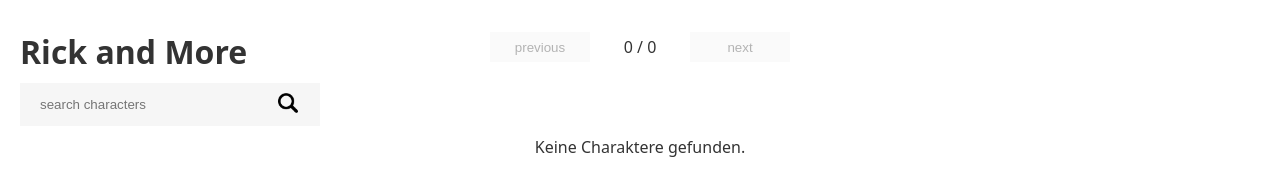
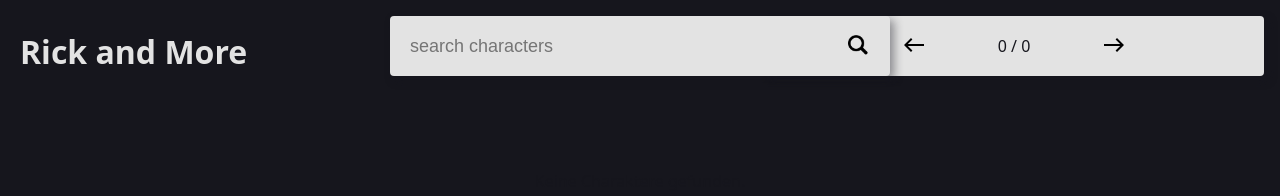
Before and after one commit to LaurenceRimturner/Recap_Project_Rick_and_Morty_App, a website with bundled scripts: page index.html in a window 1280 px wide. Built offline with nearby package versions, Linux system fonts and the light colour scheme; no server answers.

Commit message:
added temporary styling

```diff
--- a/components/CharacterCard/CharacterCard.css
+++ b/components/CharacterCard/CharacterCard.css
@@ -1,23 +1,64 @@
 .card-container {
   margin-bottom: 10px;
+  display: flex;
+  flex-flow: row wrap;
+  gap: 2rem;
+  justify-content: center;
 }
 .card {
   width: 300px;
   background-color: var(--color-secondary);
+  transition: all 0.25s ease-in-out;
+  overflow: hidden;
+  background-color: var(--color-secondary);
+  &:hover {
+    transform: scale(1.025);
+  }
+}
+
+.card__image {
+  display: grid;
+  grid-template-columns: auto 1fr;
+  transition: all 0.25s ease-in-out;
+}
+
+.card:hover .card__image {
+  transform: scale(1.125);
+}
+
+.card__image-container {
+  overflow: hidden;
 }
 
 .card__info {
   display: grid;
-  grid-template-columns: auto 1fr;
+  grid-template-columns: 1fr 1fr;
+  color: var(--color-secondary);
+  transition: all 0.5s ease-in-out;
 }
+
+.card:hover .card__info {
+  color: var(--color-primary);
+}
+
 .card__content {
   padding: 10px 20px 20px;
   display: grid;
   gap: 20px;
+  background-color: var(--color-secondary);
+  transform: translate(0px, 80px);
+  transition: all 0.5s ease-in-out;
+}
+.card:hover .card__content {
+  transform: translate(0, 0);
 }
 
 .card__info-description {
-  text-align: right;
+  text-align: left;
+}
+
+.card__info-title {
+  font-weight: 700;
 }
 
 li {
--- a/components/NavButton/NavButton.css
+++ b/components/NavButton/NavButton.css
@@ -1,7 +1,5 @@
 .button {
+  cursor: pointer;
   border: none;
+  background-color: transparent;
 }
-
-.button:hover {
-  background-color: var(--color-secondary);
-}
--- a/components/NavPagination/NavPagination.css
+++ b/components/NavPagination/NavPagination.css
@@ -2,6 +2,13 @@
   height: 30px;
   display: grid;
   grid-template-columns: 100px 100px 100px;
+  position: fixed;
+  top: 1rem;
+  right: 1rem;
+  background-color: var(--color-secondary);
+  padding: 30px 100px;
+  align-content: center;
+  box-shadow: #16161d6e 4px 4px 10px;
 }
 
 .navigation__pagination {
--- a/components/SearchBar/SearchBar.css
+++ b/components/SearchBar/SearchBar.css
@@ -1,5 +1,12 @@
 .search-bar-container {
-  width: 300px;
+  z-index: 1;
+  position: fixed;
+  top: 1rem;
+  display: flex;
+  justify-content: center;
+  align-items: end;
+  left: 50%;
+  transform: translate(-50%);
 }
 
 .search-bar {
@@ -7,6 +14,9 @@
   background-color: var(--color-secondary);
   display: grid;
   grid-template-columns: 1fr 24px;
+  min-width: 500px;
+  min-height: 60px;
+  box-shadow: #16161d6e 4px 4px 10px;
 }
 
 .search-bar__input {
@@ -27,3 +37,7 @@
 .search-bar__icon {
   width: 20px;
 }
+
+input[type="text"] {
+  font-size: 18px;
+}
--- a/index.html
+++ b/index.html
@@ -35,10 +35,32 @@
     </main>
     <nav class="navigation" data-js="navigation">
       <button class="button button--prev" data-js="button-prev">
-        previous
+        <svg
+          xmlns="http://www.w3.org/2000/svg"
+          height="24px"
+          viewBox="0 -960 960 960"
+          width="24px"
+          fill="var(--primary-color)"
+        >
+          <path
+            d="M360-200 80-480l280-280 56 56-183 184h647v80H233l184 184-57 56Z"
+          />
+        </svg>
       </button>
       <span class="navigation__pagination" data-js="pagination">1 / 1</span>
-      <button class="button button--next" data-js="button-next">next</button>
+      <button class="button button--next" data-js="button-next">
+        <svg
+          xmlns="http://www.w3.org/2000/svg"
+          height="24px"
+          viewBox="0 -960 960 960"
+          width="24px"
+          fill="var(--primary-color)"
+        >
+          <path
+            d="m600-200-57-56 184-184H80v-80h647L544-704l56-56 280 280-280 280Z"
+          />
+        </svg>
+      </button>
     </nav>
   </body>
 </html>
--- a/styles.css
+++ b/styles.css
@@ -7,11 +7,12 @@
   box-sizing: border-box;
   margin: 0;
   padding: 0;
+  border-radius: 4px;
 }
 
 :root {
-  --color-primary: rgb(51, 51, 51);
-  --color-secondary: #f6f6f6;
+  --color-primary: #16161d;
+  --color-secondary: #e3e3e3;
   --font-family: system-ui;
 }
 
@@ -19,28 +20,18 @@
   font-family: var(--font-family);
   color: var(--color-primary);
   padding: 20px;
+  background-color: var(--color-primary);
 }
 
 main {
   display: flex;
   flex-direction: column;
   gap: 10px;
+  margin-top: 150px;
 }
 
 .title {
   padding: 10px 0;
+  color: var(--color-secondary);
+  position: fixed;
 }
-.card-container {
-  display: flex;
-  flex-flow: row wrap;
-  gap: 2rem;
-  justify-content: center;
-}
-
-.navigation {
-  position: fixed;
-  top: 2rem;
-  left: 50%;
-  transform: translate(-50%);
-  background-color: white;
-}
```
Also changed, not shown: assets/ArrowLeft.svg (added), assets/ArrowRight.svg (added).
